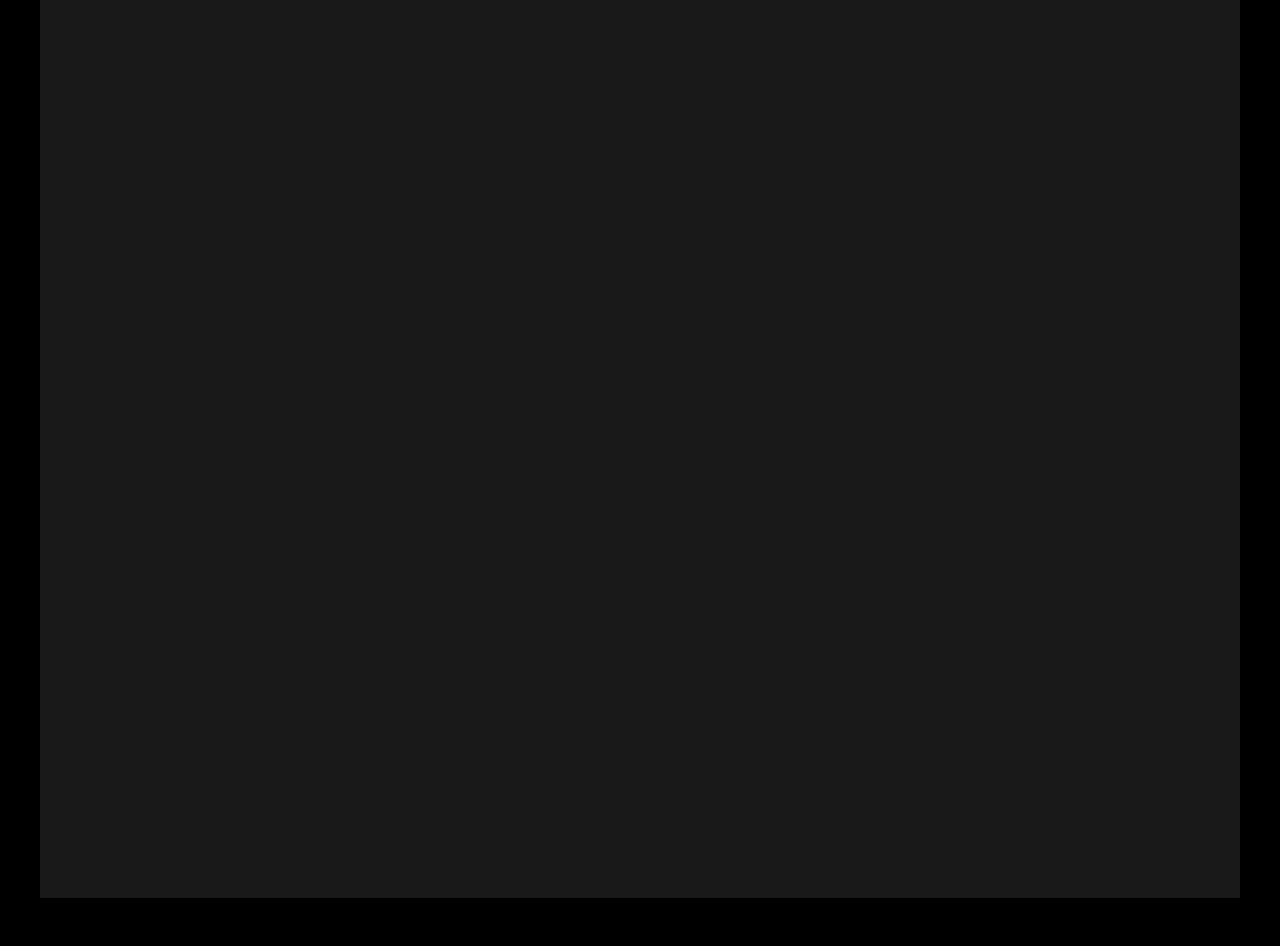
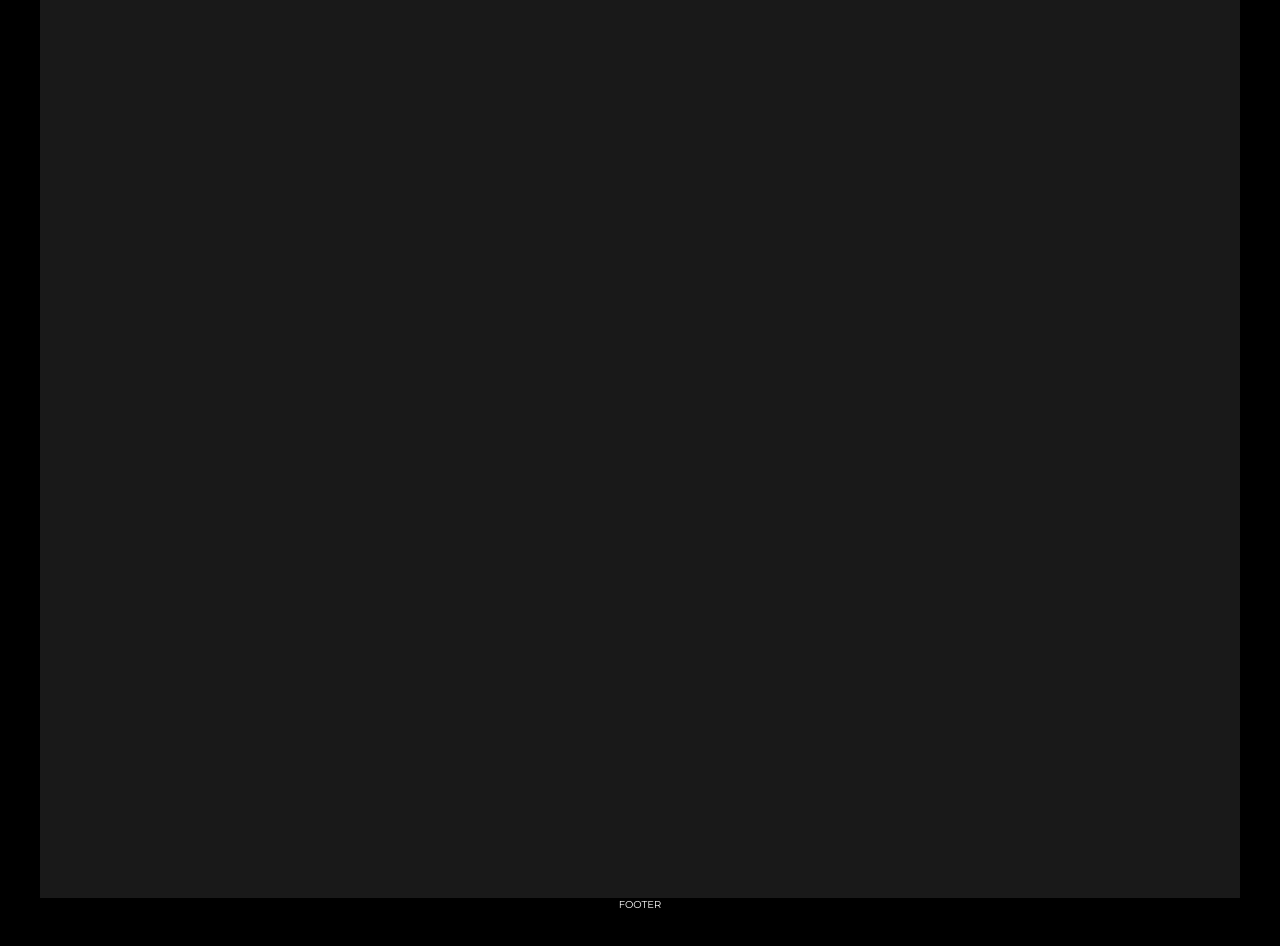
Before and after one commit to deesepulveda/beastleague_app, a React (Create React App) app: page /beastleague_app/settings in a window 1280 px wide. Shown: the part 482-1428 px from the top of the page. Before the commit the page ends 1380 px from the top, so only its background shows below. Built offline with nearby package versions, Linux system fonts and the light colour scheme.

Commit message:
testing scrolling issues

```diff
--- a/src/components/App.css
+++ b/src/components/App.css
@@ -3,12 +3,6 @@
   height: auto;
   text-align: center;
   background-color: #000;
-  -ms-overflow-style: none; /* Internet Explorer 10+ */
-  scrollbar-width: none; /* Firefox */
-}
-
-.app::-webkit-scrollbar {
-  display: none; /* Safari and Chrome */
 }
 
 /* @media only screen and (min-width: 1200px) {
--- a/src/components/App.js
+++ b/src/components/App.js
@@ -2,12 +2,14 @@ import React from "react";
 import "./App.css";
 import Header from "./header/Header";
 import Screen from "./screens/Screen";
+import Footer from "./footer/Footer";
 
 function App() {
   return (
     <div className="app">
       <Header />
       <Screen />
+      <Footer />
     </div>
   );
 }
--- /dev/null
+++ b/src/components/footer/Footer.css
@@ -0,0 +1,5 @@
+.footer_container {
+  width: 100%;
+  height: 20rem;
+  background-color: #000;
+}
--- /dev/null
+++ b/src/components/footer/Footer.js
@@ -0,0 +1,8 @@
+import React from "react";
+import "./Footer.css";
+
+const Footer = () => {
+  return <div className="footer_container">Footer</div>;
+};
+
+export default Footer;
--- a/src/components/header/Header.css
+++ b/src/components/header/Header.css
@@ -1,6 +1,8 @@
 .header_container {
   width: 100%;
   height: 13rem;
+  position: sticky;
+  top: 0;
   display: flex;
   flex-direction: column;
   justify-content: center;
@@ -10,13 +12,6 @@
   box-shadow: 0rem 0.75rem 0.75rem #000000b8;
 }
 
-@media only screen and (min-width: 768px) {
-  .header_container {
-    position: sticky;
-    top: 0;
-  }
-}
-
 @media only screen and (min-width: 1200px) {
   .header_container {
     max-width: 120rem;
--- a/src/components/screens/Screen.css
+++ b/src/components/screens/Screen.css
@@ -1,6 +1,6 @@
 .screen_container {
   width: 100%;
-  min-height: 100vh;
+  min-height: calc(100vh - 13rem);
   overflow-x: hidden;
   background-color: #191919;
   -ms-overflow-style: none; /* Internet Explorer 10+ */
```
